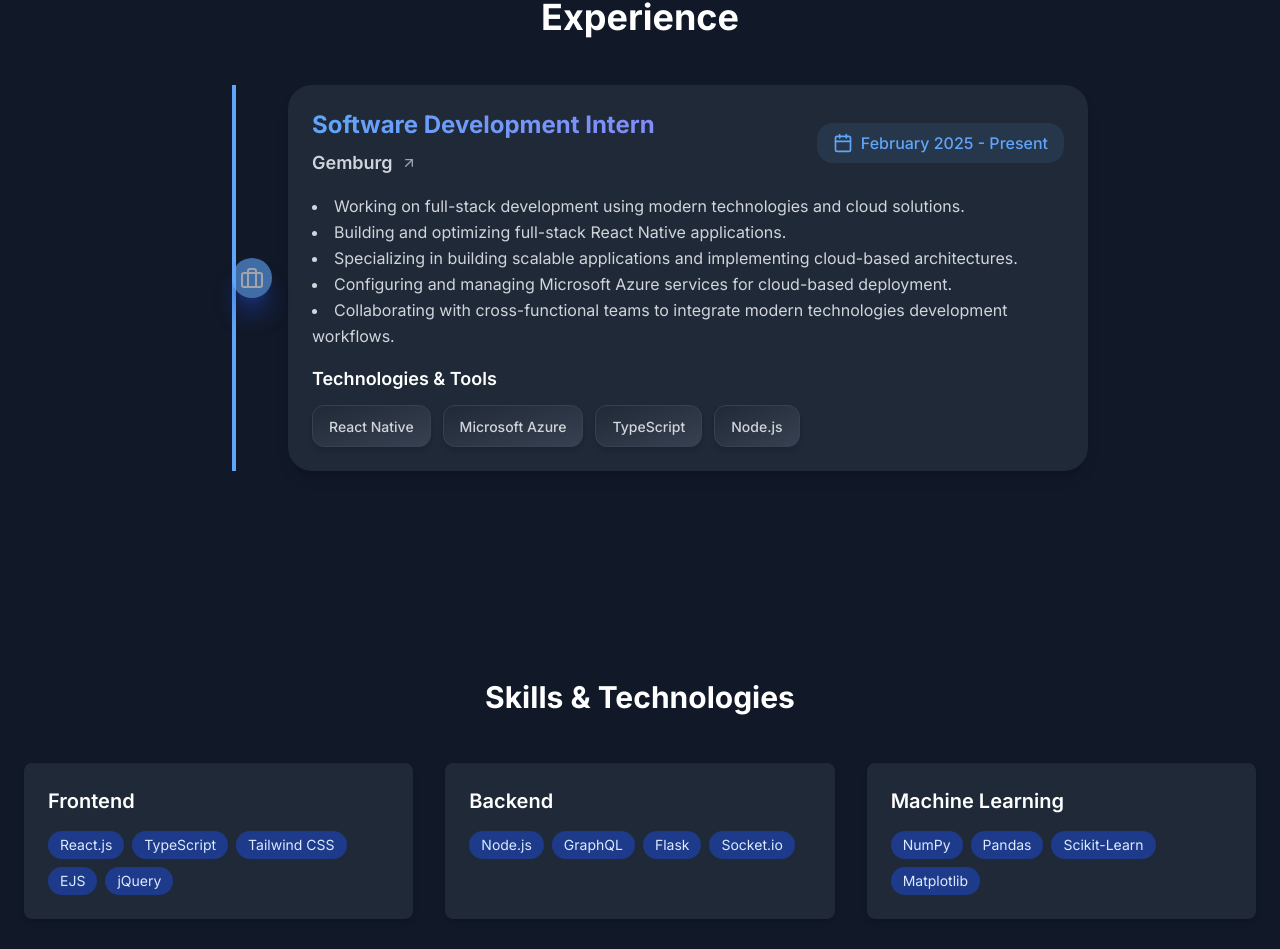
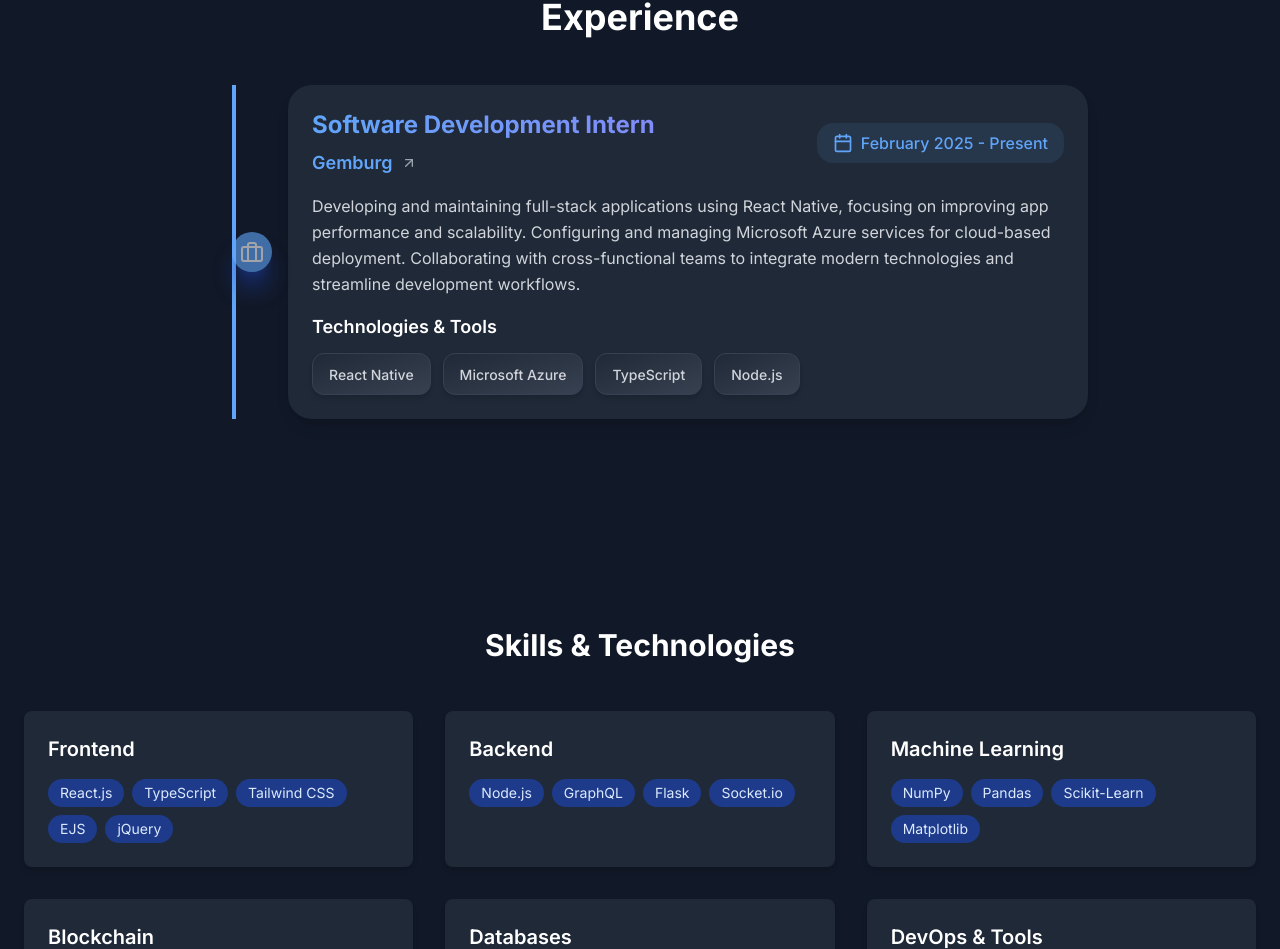
Before and after one commit to Mayurdhamgunde/My-PortFolio, a React (Vite) app: page / in a window 1280 px wide. Shown: the part 2027-2976 px from the top of the page. Built offline with nearby package versions, Linux system fonts and the light colour scheme.

Commit message:
Experience section updated

```diff
--- a/src/components/Experience.tsx
+++ b/src/components/Experience.tsx
@@ -7,13 +7,7 @@ const experiences = [
     role: "Software Development Intern",
     company: "Gemburg",
     period: "February 2025 - Present",
-    description: `
- Working on full-stack development using modern technologies and cloud solutions.
- Building and optimizing full-stack React Native applications.
- Specializing in building scalable applications and implementing cloud-based architectures.
- Configuring and managing Microsoft Azure services for cloud-based deployment.
- Collaborating with cross-functional teams to integrate modern technologies development workflows.
-`,
+    description: "Developing and maintaining full-stack applications using React Native, focusing on improving app performance and scalability. Configuring and managing Microsoft Azure services for cloud-based deployment. Collaborating with cross-functional teams to integrate modern technologies and streamline development workflows.",
     technologies: ["React Native", "Microsoft Azure", "TypeScript", "Node.js"],
   },
 ];
@@ -55,7 +49,7 @@ export default function Experience() {
                       </div>
                       <div className="flex items-center gap-2">
                         <span className="text-lg font-semibold text-gray-700 dark:text-gray-300">
-                          {exp.company}
+                          <a href="https://www.gemburg.com" target="_blank" rel="noopener noreferrer" className="text-blue-600 dark:text-blue-400 hover:underline">{exp.company}</a>
                         </span>
                         <ArrowUpRight className="w-4 h-4 text-gray-400" />
                       </div>
@@ -68,11 +62,9 @@ export default function Experience() {
                     </div>
                   </div>
 
-                  <ul className="text-gray-600 dark:text-gray-300 leading-relaxed mb-4 list-disc list-inside">
-                    {exp.description.split('\n').filter(Boolean).map((point, idx) => (
-                      <li key={idx}>{point.trim()}</li>
-                    ))}
-                  </ul>
+                  <p className="text-gray-600 dark:text-gray-300 leading-relaxed mb-4">
+                    {exp.description}
+                  </p>
 
                   <h4 className="text-lg font-semibold text-gray-900 dark:text-white mb-3">
                     Technologies & Tools
```
